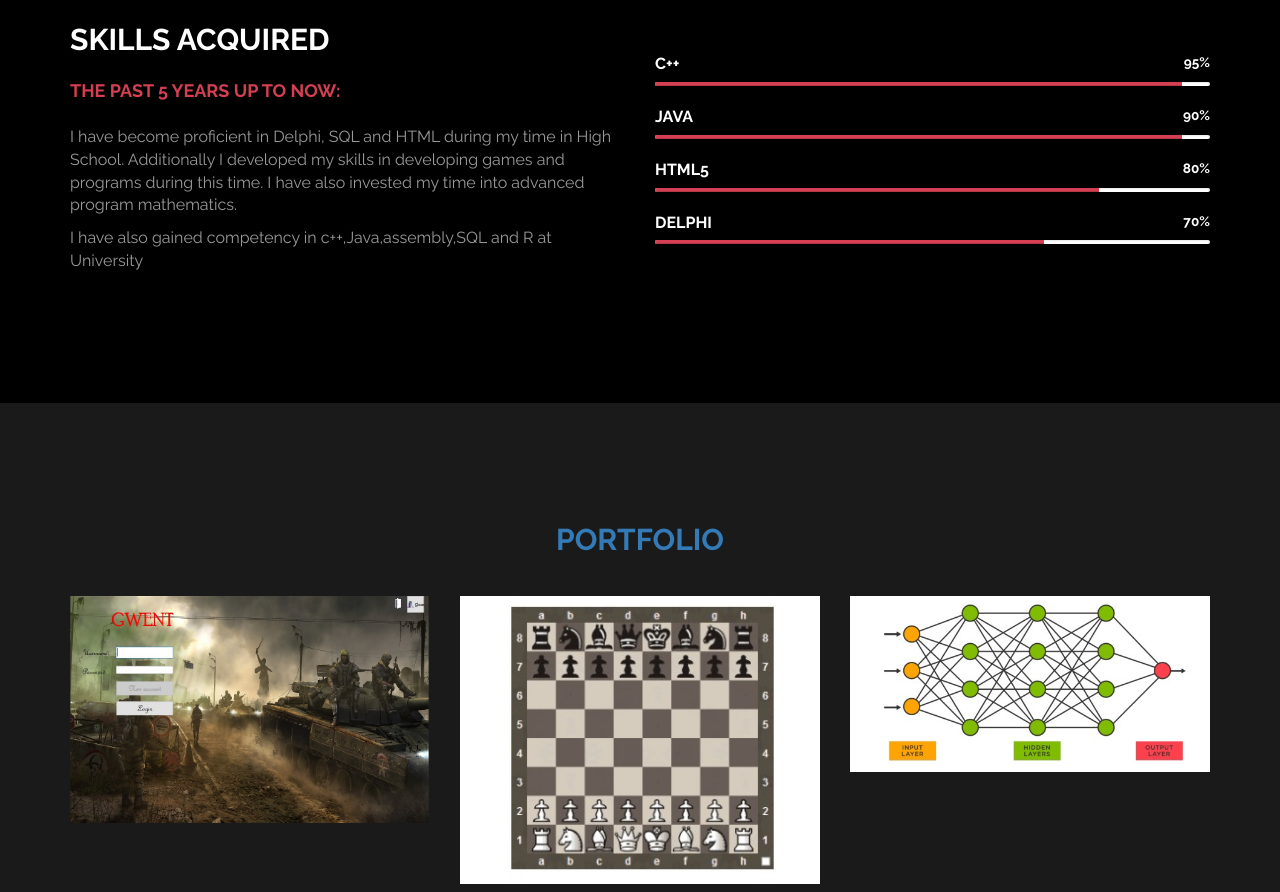
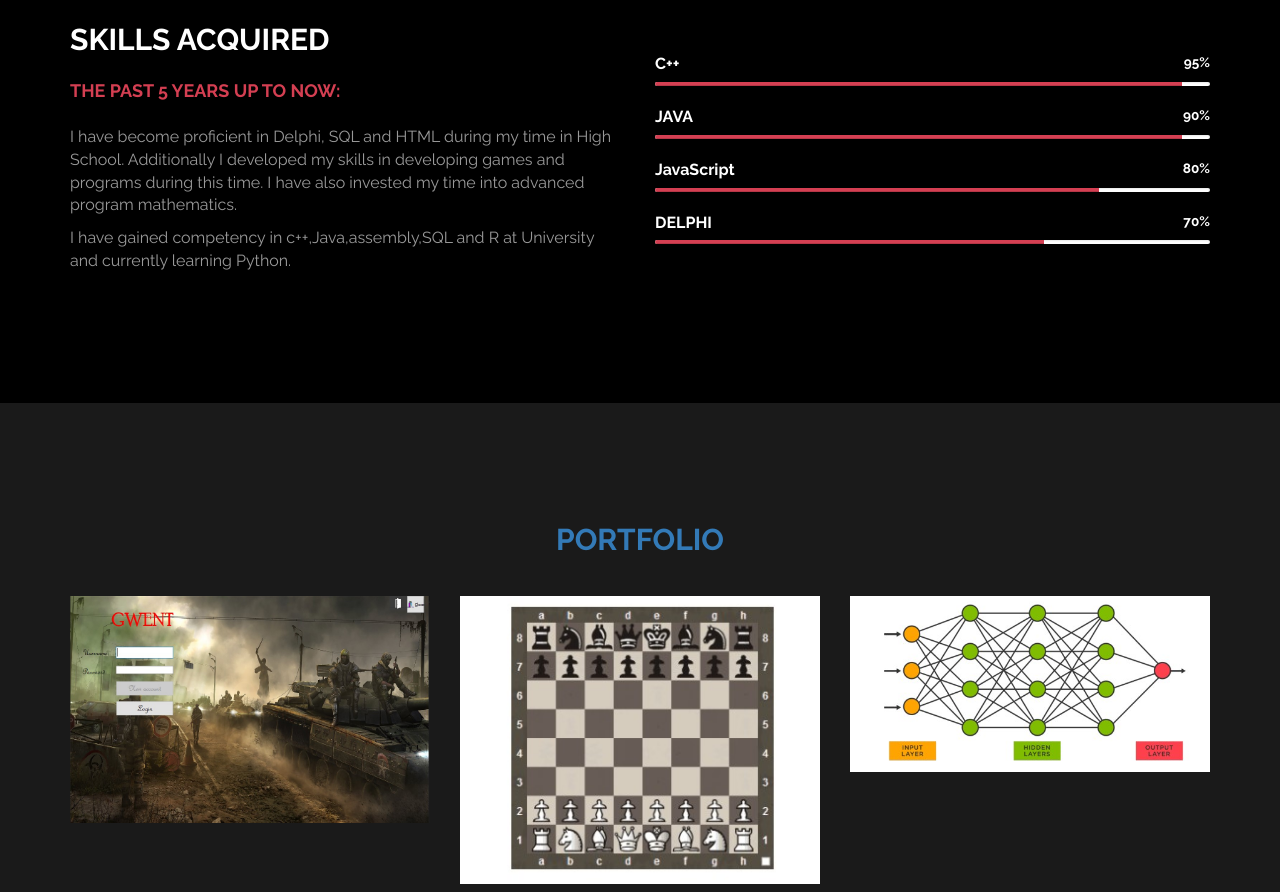
Before and after one commit to CenturionLC/Portfolio, a plain HTML site: page index.html in a window 1280 px wide. Shown: the part 1247-2139 px from the top of the page. Drawn offline with Linux system fonts and the light colour scheme.

Commit message:
Updated programming stats

```diff
--- a/index.html
+++ b/index.html
@@ -109,7 +109,7 @@
 						<h2>SKILLS ACQUIRED</h2>
 						<h4>THE PAST 5 YEARS UP TO NOW:</h4>
 						<p>I have become proficient in Delphi, SQL and HTML during my time in High School. Additionally I developed my skills in developing games and programs during this time. I have also invested my time into advanced program mathematics.</p>
-						<p>I have also gained competency in c++,Java,assembly,SQL and R at University</p>
+						<p>I have gained competency in c++,Java,assembly,SQL and R at University and currently learning Python.</p>
 					</div>
 					<div class="col-md-6 col-xs-11 wow fadeInRight" data-wow-delay="0.9s">
 						<span class="text-top">C++<small>95%</small></span>
@@ -120,7 +120,7 @@
 							<div class="progress">
 								<div class="progress-bar progress-bar-danger" role="progressbar" aria-valuenow="80" aria-valuemin="0" aria-valuemax="100" style="width: 95%;"></div>
 							</div>
-						<span>HTML5<small>80%</small></span>
+						<span>JavaScript<small>80%</small></span>
 							<div class="progress">
 								<div class="progress-bar progress-bar-danger" role="progressbar" aria-valuenow="70" aria-valuemin="0" aria-valuemax="100" style="width: 80%;"></div>
 							</div>
```
